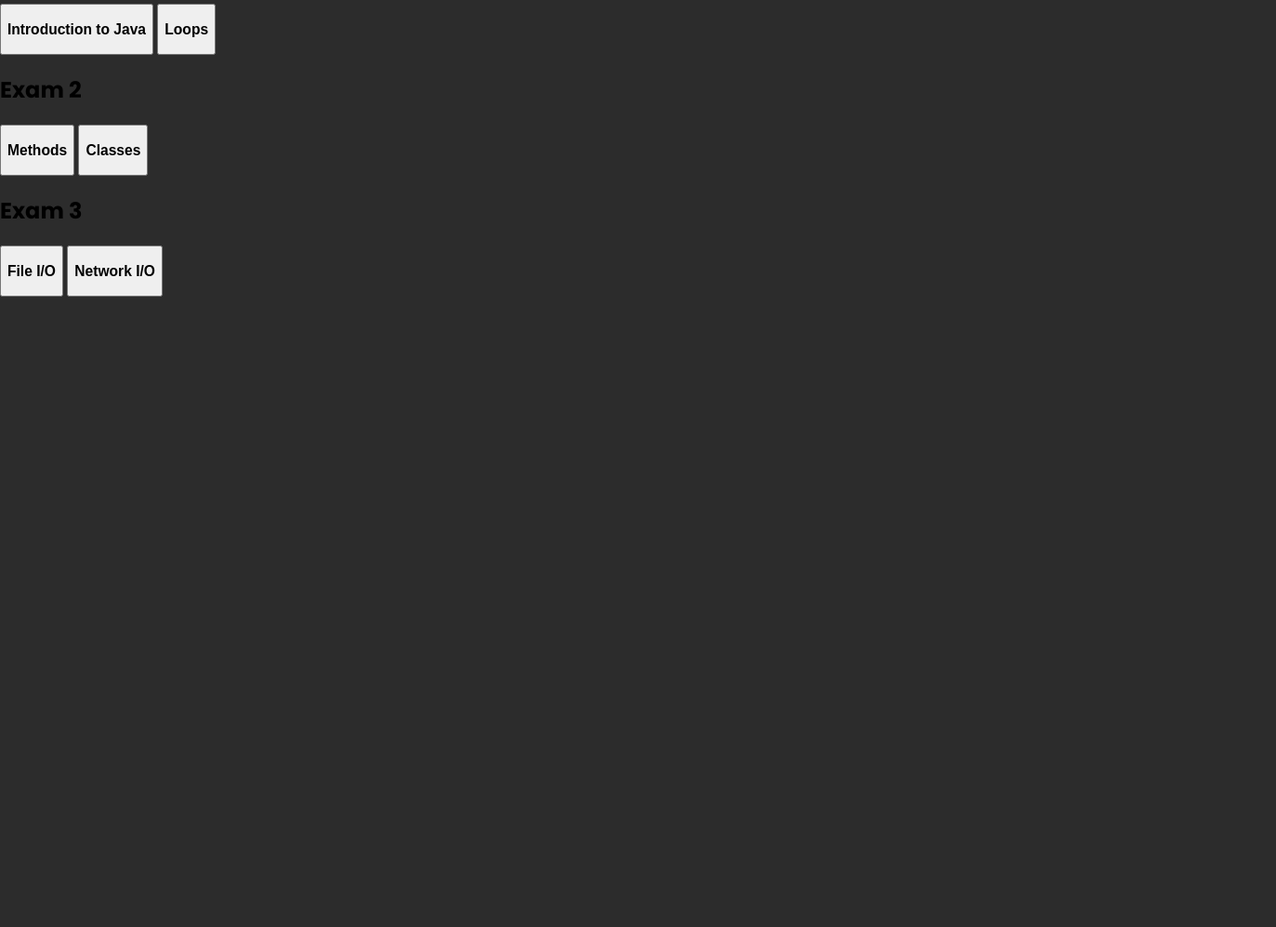
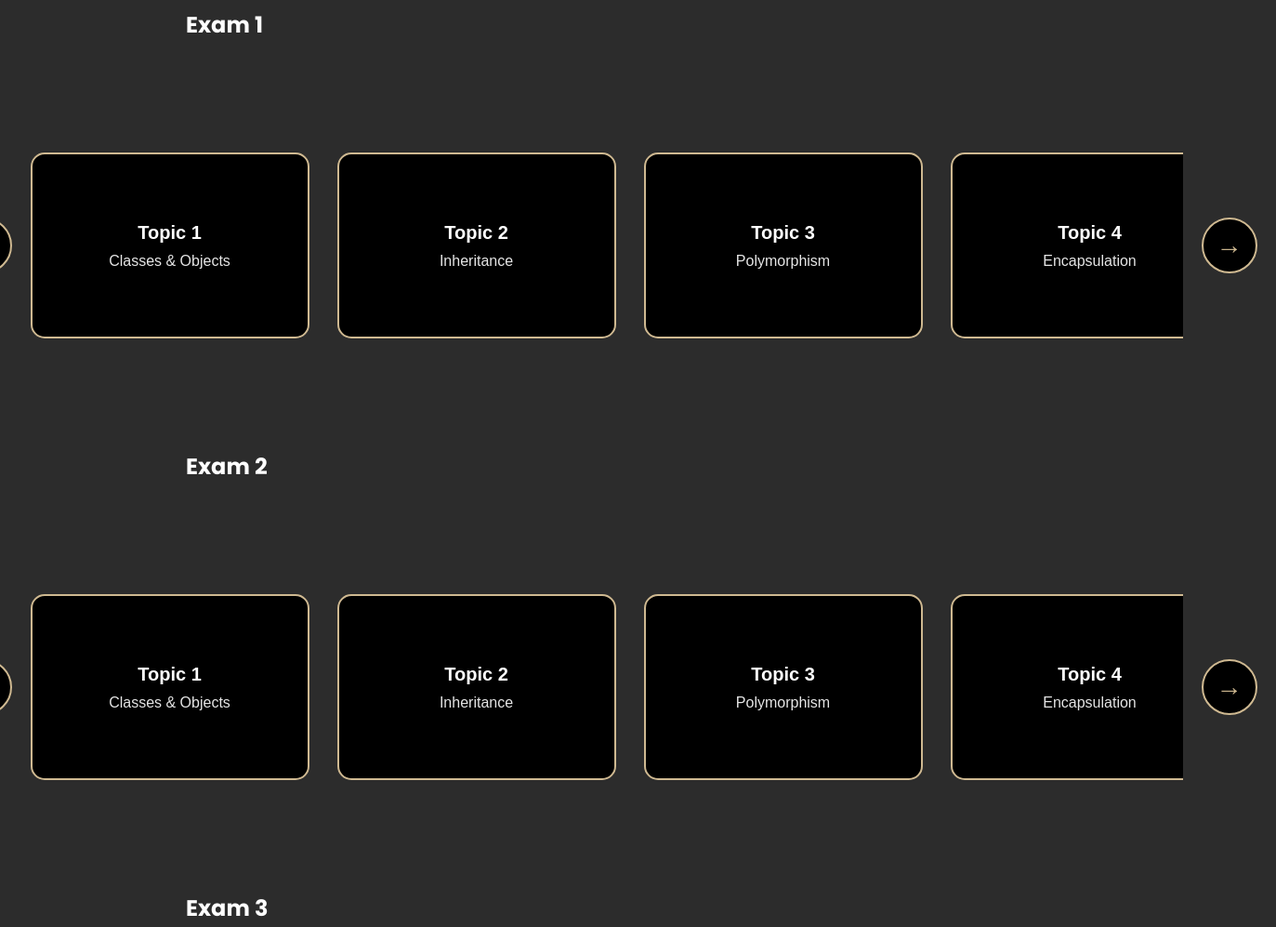
Before and after one commit to myraj0202/Boilerexam-assignment, a plain HTML site: page syllabus.html in a window 1280 px wide. Shown: the part 572-1569 px from the top of the page at 93% size, 1373 px wide, since content can reach past the window. Before the commit the page ends 891 px from the top, so only its background shows below. Drawn offline with Linux system fonts and the light colour scheme.

Commit message:
added slider for buttons

```diff
--- /dev/null
+++ b/sliding.js
@@ -0,0 +1,15 @@
+function slideLeft(sliderID) {
+    const slider = document.getElementById(sliderID);
+    slider.scrollBy({
+        left: -300, // Scroll by one button width + gap
+        behavior: 'smooth'
+    });
+}
+
+function slideRight(sliderID) {
+    const slider = document.getElementById(sliderID);
+    slider.scrollBy({
+        left: 300, // Scroll by one button width + gap
+        behavior: 'smooth'
+    });
+}
--- a/style.css
+++ b/style.css
@@ -138,7 +138,7 @@ body {
     width: 300px;
     height: 200px;
     border-radius: 20px;
-    margin: 40px auto;
+
     display: flex;
     flex-direction: column;
     justify-content: center;
@@ -152,34 +152,115 @@ body {
     transition: all 0.3s ease;
 }
 
-.contents button::before {
-    content: '';
-    position: absolute;
-    top: 0;
-    left: 0;
-    right: 0;
-    bottom: 0;
-    background-color: rgba(0, 0, 0, 0.6);
-    border-radius: 20px;
-    z-index: 1;
-}
 
-.contents button:hover {
-    transform: scale(1.05);
-    background-color: #CFB991;
-    text-color: #000000;
-}
-
-.contents button h3 {
-    position: relative;
-    z-index: 2;
-    color: white;
-    margin: 0;
-    text-align: center;
-    font-size: 20px;
-    font-weight: 400;
-}
 
 a {
     text-decoration: none;
 }
+
+.contents2 {
+    margin-left: 200px;
+    margin-top: 100px;
+    color: white;
+}
+
+.exam1, .exam2, .exam3 {
+    display: flex;
+    gap: 20px;
+    margin-right: 300px;
+    justify-content: center;
+    margin-top: 50px;
+    margin-bottom: 50px;
+}
+
+.exam3 {
+    margin-bottom: 250px;
+}
+
+.slider-container {
+    width: 100%;
+    margin-left: 100px;
+    overflow: hidden;
+    padding: 20px 0;
+}
+
+.slider-wrapper {
+    display: flex;
+    align-items: center;
+    gap: 20px;
+    max-width: 1400px;
+    margin: 50px auto;
+    margin-left: 125px;
+    padding: 0 20px;
+}
+
+.slider {
+    display: flex;
+    gap: 30px;
+    overflow-x: hidden;
+    scroll-behavior: smooth;
+    flex: 1;
+    padding: 20px 0;
+}
+
+.slider-btn, .contents button {
+    min-width: 300px;
+    width: 300px;
+    height: 200px;
+    border: 2px solid #CFB991;
+    background-color: #000000;
+    color: white;
+    border-radius: 15px;
+    cursor: pointer;
+    flex-shrink: 0;
+    transition: all 0.3s ease;
+
+    display: flex;
+    flex-direction: column;
+    justify-content: center;
+    align-items: center;
+    padding: 20px;
+}
+
+.slider-btn:hover, .contents button:hover {
+    background-color: #CFB991;
+    color: #000000;
+    transform: scale(1.05);
+}
+
+.slider-btn h3, .contents h3 {
+    margin: 0 0 10px 0;
+    font-size: 20px;
+    font-weight: 600;
+}
+
+.slider-btn p, .contents p {
+    margin: 0;
+    font-size: 16px;
+    opacity: 0.9;
+}
+
+.arrow {
+    width: 60px;
+    height: 60px;
+    border: 2px solid #CFB991;
+    background-color: #000000;
+    color: #CFB991;
+    border-radius: 50%;
+    cursor: pointer;
+    font-size: 28px;
+    font-weight: bold;
+    transition: all 0.3s ease;
+    flex-shrink: 0;
+}
+
+.arrow:hover {
+    background-color: #CFB991;
+    color: #000000;
+    transform: scale(1.1);
+}
+
+.arrow:disabled {
+    opacity: 0.3;
+    cursor: not-allowed;
+}
--- a/syllabus.html
+++ b/syllabus.html
@@ -33,22 +33,108 @@
 <div class= 'course-card'>
     <h1>Exam review content</h1>
 </div>
+
+<div class="contents2">
     <h2>Exam 1</h2>
-    <div class="Exam 1">
-        <button><h3>Introduction to Java</h3></button>
-        <button><h3>Loops</h3></button>
+    <div class="exam1">
+        <div class="slider-wrapper">
+            <button class="arrow left-arrow" onclick="slideLeft('slider')">←</button>
+
+            <div class="slider" id="slider">
+                <button class="slider-btn">
+                    <h3>Topic 1</h3>
+                    <p>Classes & Objects</p>
+                </button>
+                <button class="slider-btn">
+                    <h3>Topic 2</h3>
+                    <p>Inheritance</p>
+                </button>
+                <button class="slider-btn">
+                    <h3>Topic 3</h3>
+                    <p>Polymorphism</p>
+                </button>
+                <button class="slider-btn">
+                    <h3>Topic 4</h3>
+                    <p>Encapsulation</p>
+                </button>
+                <button class="slider-btn">
+                    <h3>Topic 5</h3>
+                    <p>Abstraction</p>
+                </button>
+            </div>
+
+            <button class="arrow right-arrow" onclick="slideRight('slider')">→</button>
+        </div>
+
     </div>
+
     <h2>Exam 2</h2>
-    <div class="Exam 2">
-        <button><h3>Methods</h3></button>
-        <button><h3>Classes</h3></button>
-    </div>
-    <h2>Exam 3</h2>
-    <div class="Exam 2">
-        <button><h3>File I/O</h3></button>
-        <button><h3>Network I/O</h3></button>
+    <div class="exam2">
+        <div class="slider-wrapper">
+            <button class="arrow left-arrow" onclick="slideLeft('slider2')">←</button>
+
+            <div class="slider" id="slider2">
+                <button class="slider-btn">
+                    <h3>Topic 1</h3>
+                    <p>Classes & Objects</p>
+                </button>
+                <button class="slider-btn">
+                    <h3>Topic 2</h3>
+                    <p>Inheritance</p>
+                </button>
+                <button class="slider-btn">
+                    <h3>Topic 3</h3>
+                    <p>Polymorphism</p>
+                </button>
+                <button class="slider-btn">
+                    <h3>Topic 4</h3>
+                    <p>Encapsulation</p>
+                </button>
+                <button class="slider-btn">
+                    <h3>Topic 5</h3>
+                    <p>Abstraction</p>
+                </button>
+            </div>
+
+            <button class="arrow right-arrow" onclick="slideRight('slider2')">→</button>
+        </div>
     </div>
 
 
+    <h2>Exam 3</h2>
+    <div class="exam3">
+        <div class="slider-wrapper">
+            <button class="arrow left-arrow" onclick="slideLeft('slider3')">←</button>
+
+            <div class="slider" id="slider3">
+                <button class="slider-btn">
+                    <h3>Topic 1</h3>
+                    <p>Classes & Objects</p>
+                </button>
+                <button class="slider-btn">
+                    <h3>Topic 2</h3>
+                    <p>Inheritance</p>
+                </button>
+                <button class="slider-btn">
+                    <h3>Topic 3</h3>
+                    <p>Polymorphism</p>
+                </button>
+                <button class="slider-btn">
+                    <h3>Topic 4</h3>
+                    <p>Encapsulation</p>
+                </button>
+                <button class="slider-btn">
+                    <h3>Topic 5</h3>
+                    <p>Abstraction</p>
+                </button>
+            </div>
+
+            <button class="arrow right-arrow" onclick="slideRight('slider3')">→</button>
+        </div>
+    </div>
+</div>
+
+<script src="sliding.js"></script>
+
 </body>
 </html>
```
